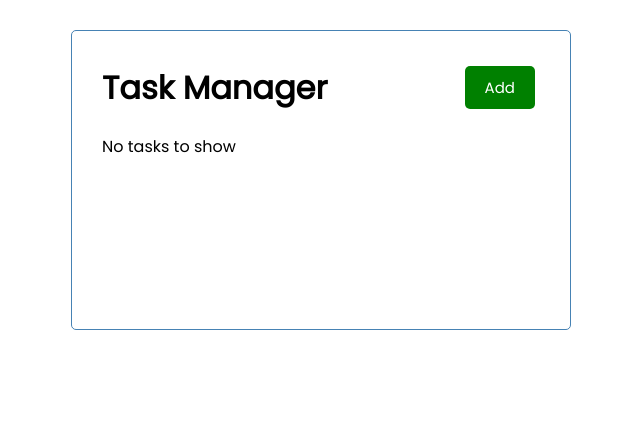
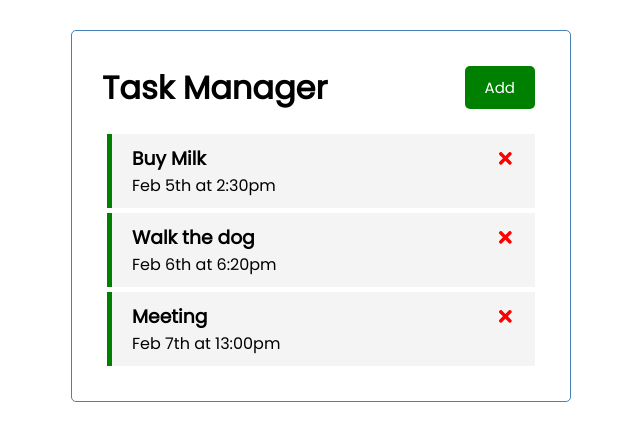
Before and after one commit to ofir-frd/Task-Manager-React-JS, a React (Create React App) app: page / in a window 1280 px wide. Shown: the top 440 px of the page, without its empty margins (319-959 px from the left). Built offline with nearby package versions, Linux system fonts and the light colour scheme; data requests are answered from the project's data file.

Commit message:
fetch data from json server

```diff
--- a/src/App.js
+++ b/src/App.js
@@ -1,4 +1,4 @@
-import {useState} from 'react'
+import { useState, useEffect } from 'react'
 
 import Header from './components/Header'
 import Tasks from './components/Tasks'
@@ -8,6 +8,23 @@ function App() {
     const [showAddTask, setShowAddTask] = useState(false)
 
     const [tasks, setTasks] = useState([])
+
+    useEffect(() =>{
+        const getTasks = async() =>{
+            const tasksFromServer = await fetchTasks()
+            setTasks(tasksFromServer)
+        }
+
+        getTasks()
+    }, [])
+
+    // Fetch Tasks
+    const fetchTasks = async () => {
+        const res = await fetch('http://localhost:5000/tasks')
+        const data = await res.json()
+
+       return data
+    }
 
     // Add Task
     const addTask = (task) => {
```
